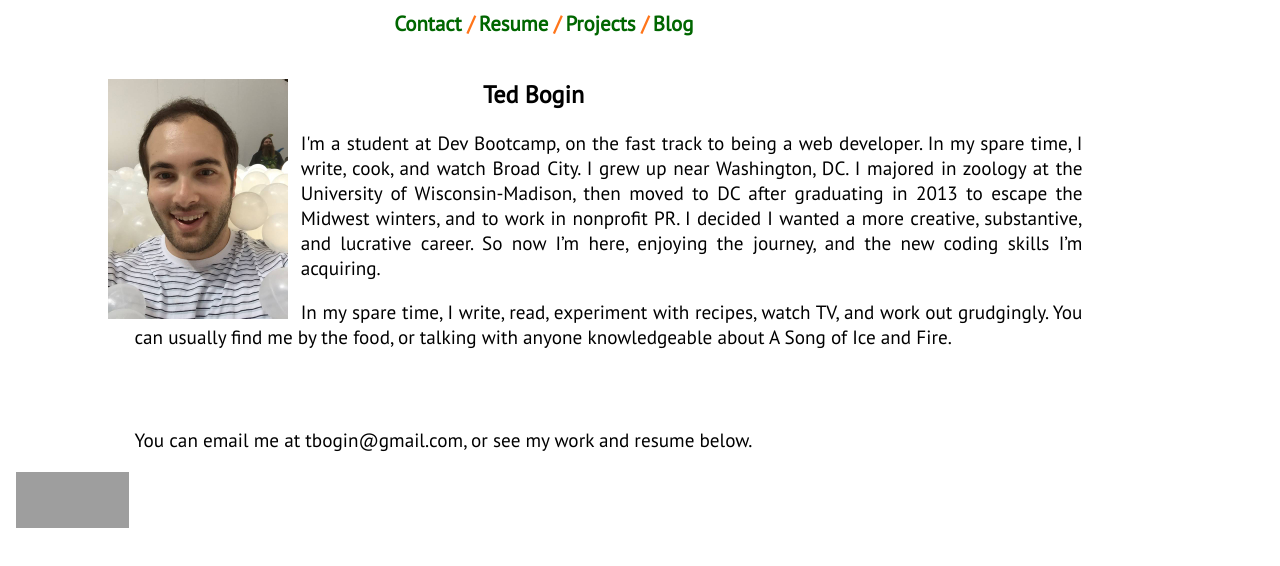
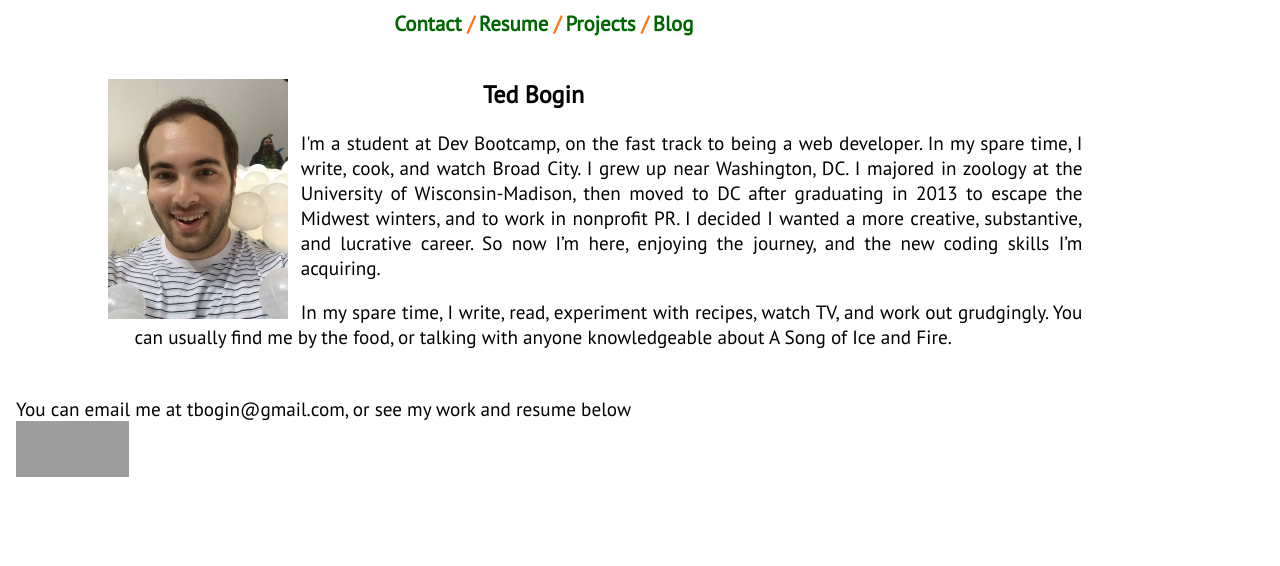
Before and after one commit to tbogin/tbogin.github.io, a plain HTML site: page index.html in a window 1280 px wide. Drawn offline with Linux system fonts and the light colour scheme; grey boxes are pictures that could not be loaded.

Commit message:
Update site

```diff
--- a/index.html
+++ b/index.html
@@ -24,16 +24,17 @@
 	<h2>Ted Bogin</h2>
 	<p>I'm a student at Dev Bootcamp, on the fast track to being a web developer. In my spare time, I write, cook, and watch Broad City.  I grew up near Washington, DC.  I majored in zoology at the University of Wisconsin-Madison, then moved to DC after graduating in 2013 to escape the Midwest winters, and to work in nonprofit PR.  I decided I wanted a more creative, substantive, and lucrative career.  So now I’m here, enjoying the journey, and the new coding skills I’m acquiring.</p>
 	<p>In my spare time, I write, read, experiment with recipes, watch TV, and work out grudgingly. You can usually find me by the food, or talking with anyone knowledgeable about A Song of Ice and Fire.</p>
-	<br>
-	<br>
-	<p>You can email me at tbogin@gmail.com, or see my work and resume below.</p>
+	<!--<br>-->
+	<!--<br>-->
+	<!--<p>You can email me at tbogin@gmail.com, or see my work and resume below.</p>-->
 </section>
-
+<br>
 <!--<footer id="email_footer">-->
 <!--	<p>You can email me at tbogin@gmail.com, or see my work and resume below.</p>-->
 <!--</footer>-->
 
 <footer>
+<p>You can email me at tbogin@gmail.com, or see my work and resume below</p>
 <a href="https://github.com/tbogin" target="_blank"><img id="github" src="http://joinpaired.com/static/pair/images/github-mark.png"></a>
 <a href="#" target="_blank"><img id="IN" src="http://www.maudience.com/wp-content/uploads/2015/09/linkedin-thumbnail.png"></a>
 </footer>
--- a/stylesheets/default.css
+++ b/stylesheets/default.css
@@ -117,7 +117,9 @@ footer {
 	/*margin-top: 10%;*/
 }
 
-
+footer p {
+	margin: inherit;
+}
 
 
 /*Contact Page*/
```
